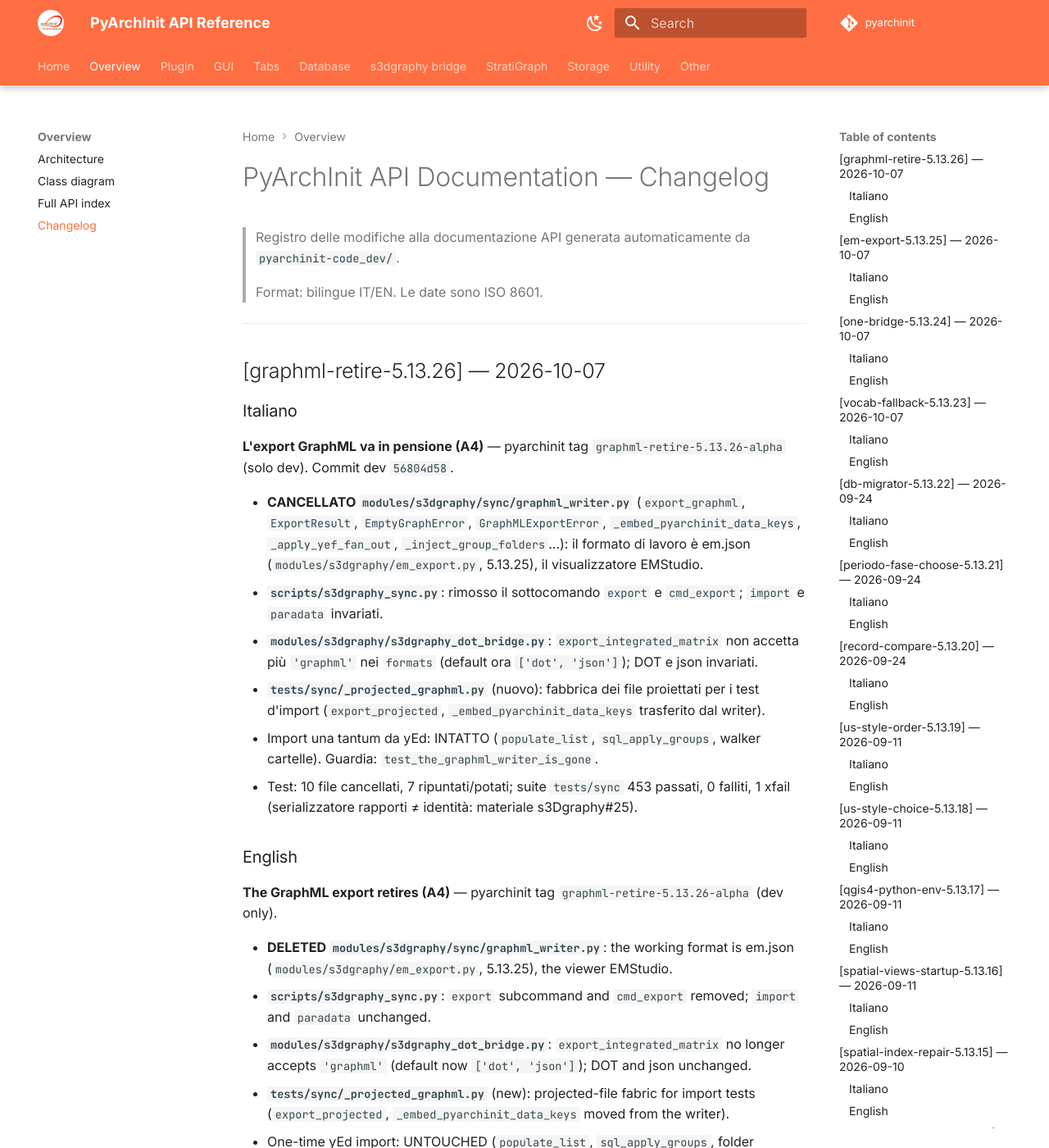
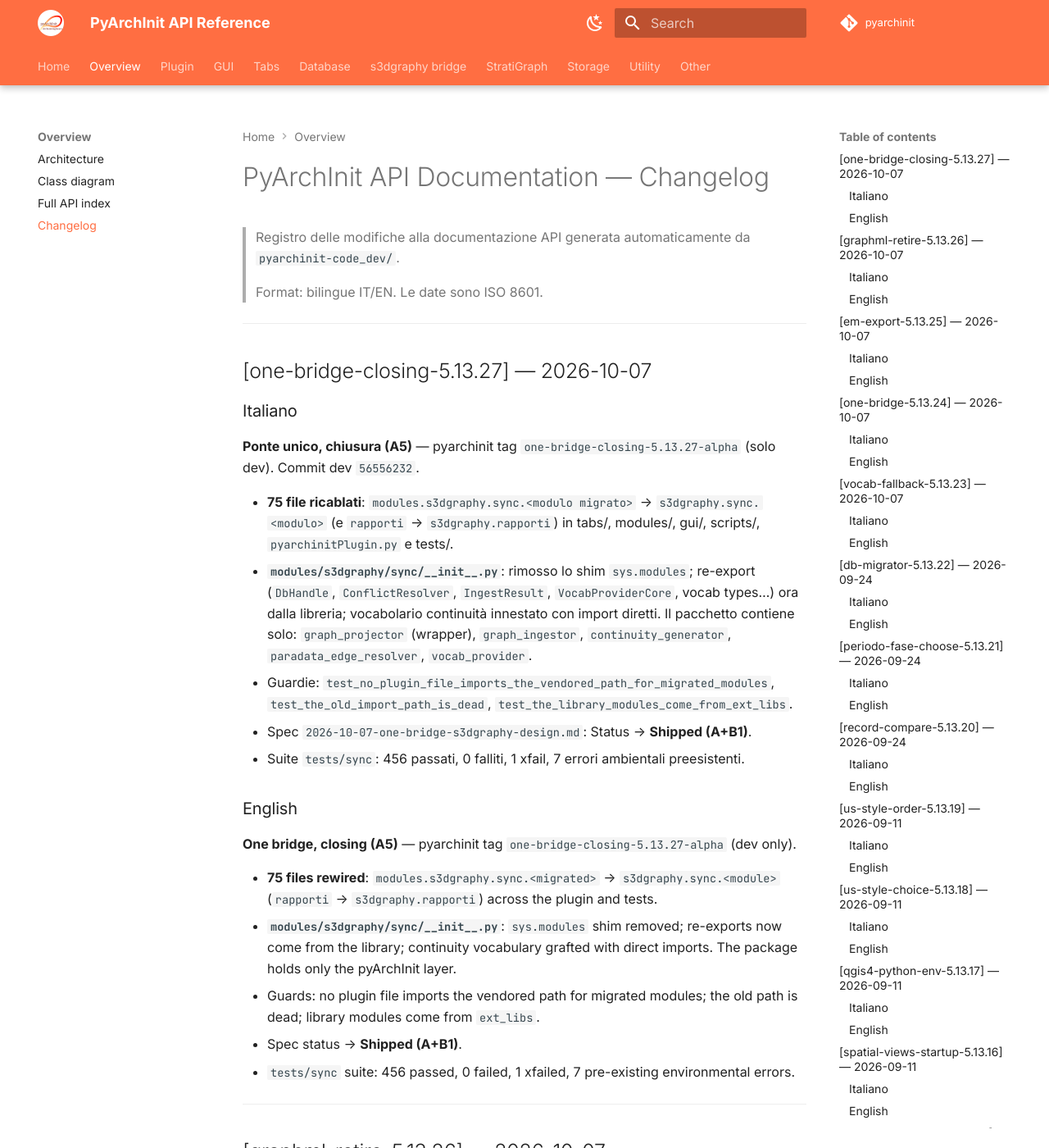
Before and after one commit to enzococca/pyarchinit-api-docs, an MkDocs documentation site: the page built from docs/CHANGELOG.md, in a window 1280 px wide and 1400 px high. Shown: the whole window at 82% size. Built offline with MkDocs 1.6.1 and Material for MkDocs 9.7.7, drawn with Linux system fonts in a browser that asks for light colours; comment, search, counter and statistics services are not loaded.

Commit message:
docs(changelog): one-bridge-closing-5.13.27-alpha — A5, shim rimosso, 75 file ricablati — IT+EN

```diff
--- a/docs/CHANGELOG.md
+++ b/docs/CHANGELOG.md
@@ -4,6 +4,30 @@
 > da `pyarchinit-code_dev/`.
 >
 > Format: bilingue IT/EN. Le date sono ISO 8601.
+
+---
+
+## [one-bridge-closing-5.13.27] — 2026-10-07
+
+### Italiano
+
+**Ponte unico, chiusura (A5)** — pyarchinit tag `one-bridge-closing-5.13.27-alpha` (solo dev). Commit dev `56556232`.
+
+- **75 file ricablati**: `modules.s3dgraphy.sync.<modulo migrato>` → `s3dgraphy.sync.<modulo>` (e `rapporti` → `s3dgraphy.rapporti`) in tabs/, modules/, gui/, scripts/, `pyarchinitPlugin.py` e tests/.
+- **`modules/s3dgraphy/sync/__init__.py`**: rimosso lo shim `sys.modules`; re-export (`DbHandle`, `ConflictResolver`, `IngestResult`, `VocabProviderCore`, vocab types…) ora dalla libreria; vocabolario continuità innestato con import diretti. Il pacchetto contiene solo: `graph_projector` (wrapper), `graph_ingestor`, `continuity_generator`, `paradata_edge_resolver`, `vocab_provider`.
+- Guardie: `test_no_plugin_file_imports_the_vendored_path_for_migrated_modules`, `test_the_old_import_path_is_dead`, `test_the_library_modules_come_from_ext_libs`.
+- Spec `2026-10-07-one-bridge-s3dgraphy-design.md`: Status → **Shipped (A+B1)**.
+- Suite `tests/sync`: 456 passati, 0 falliti, 1 xfail, 7 errori ambientali preesistenti.
+
+### English
+
+**One bridge, closing (A5)** — pyarchinit tag `one-bridge-closing-5.13.27-alpha` (dev only).
+
+- **75 files rewired**: `modules.s3dgraphy.sync.<migrated>` → `s3dgraphy.sync.<module>` (`rapporti` → `s3dgraphy.rapporti`) across the plugin and tests.
+- **`modules/s3dgraphy/sync/__init__.py`**: `sys.modules` shim removed; re-exports now come from the library; continuity vocabulary grafted with direct imports. The package holds only the pyArchInit layer.
+- Guards: no plugin file imports the vendored path for migrated modules; the old path is dead; library modules come from `ext_libs`.
+- Spec status → **Shipped (A+B1)**.
+- `tests/sync` suite: 456 passed, 0 failed, 1 xfailed, 7 pre-existing environmental errors.
 
 ---
 
```
